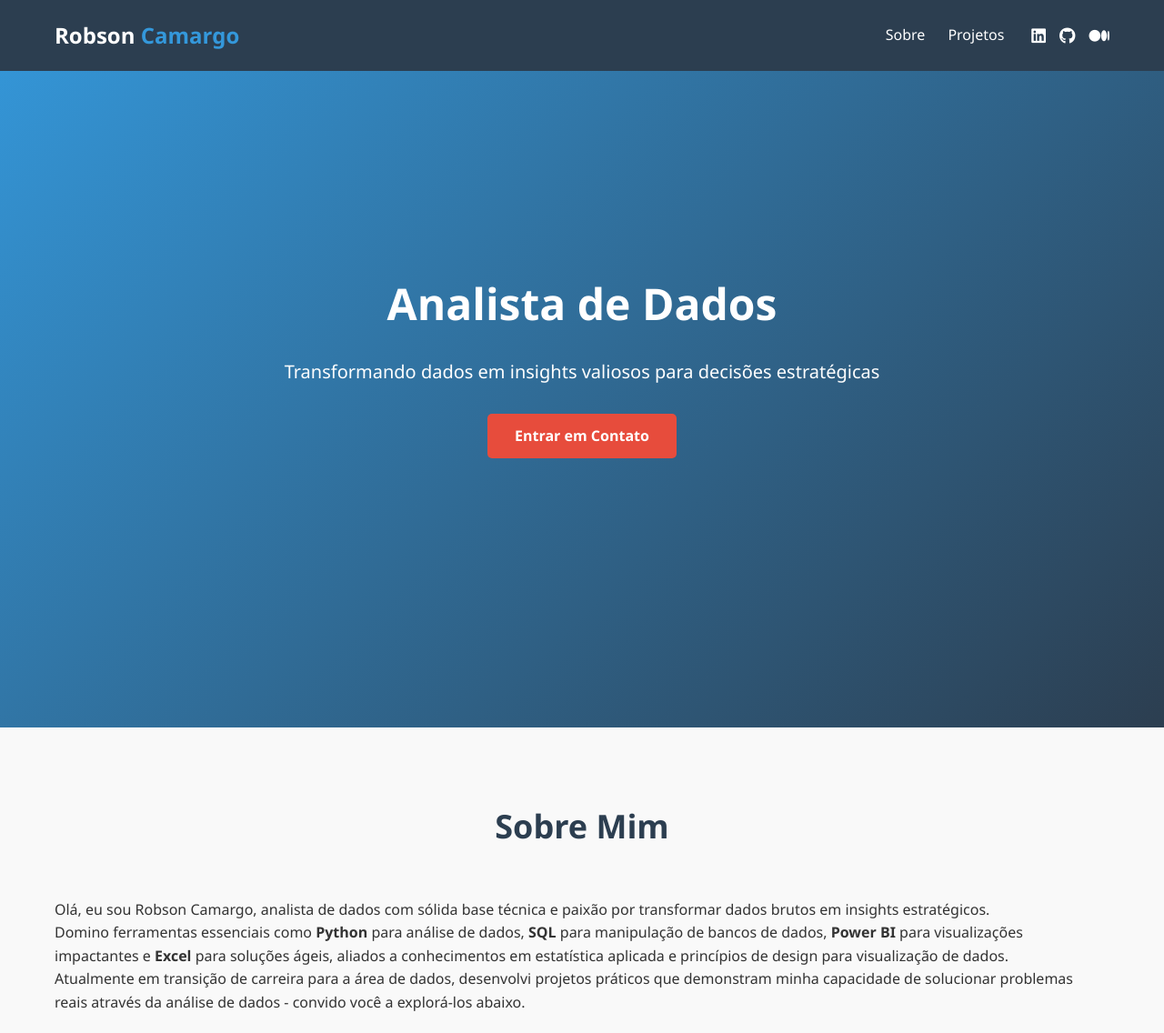
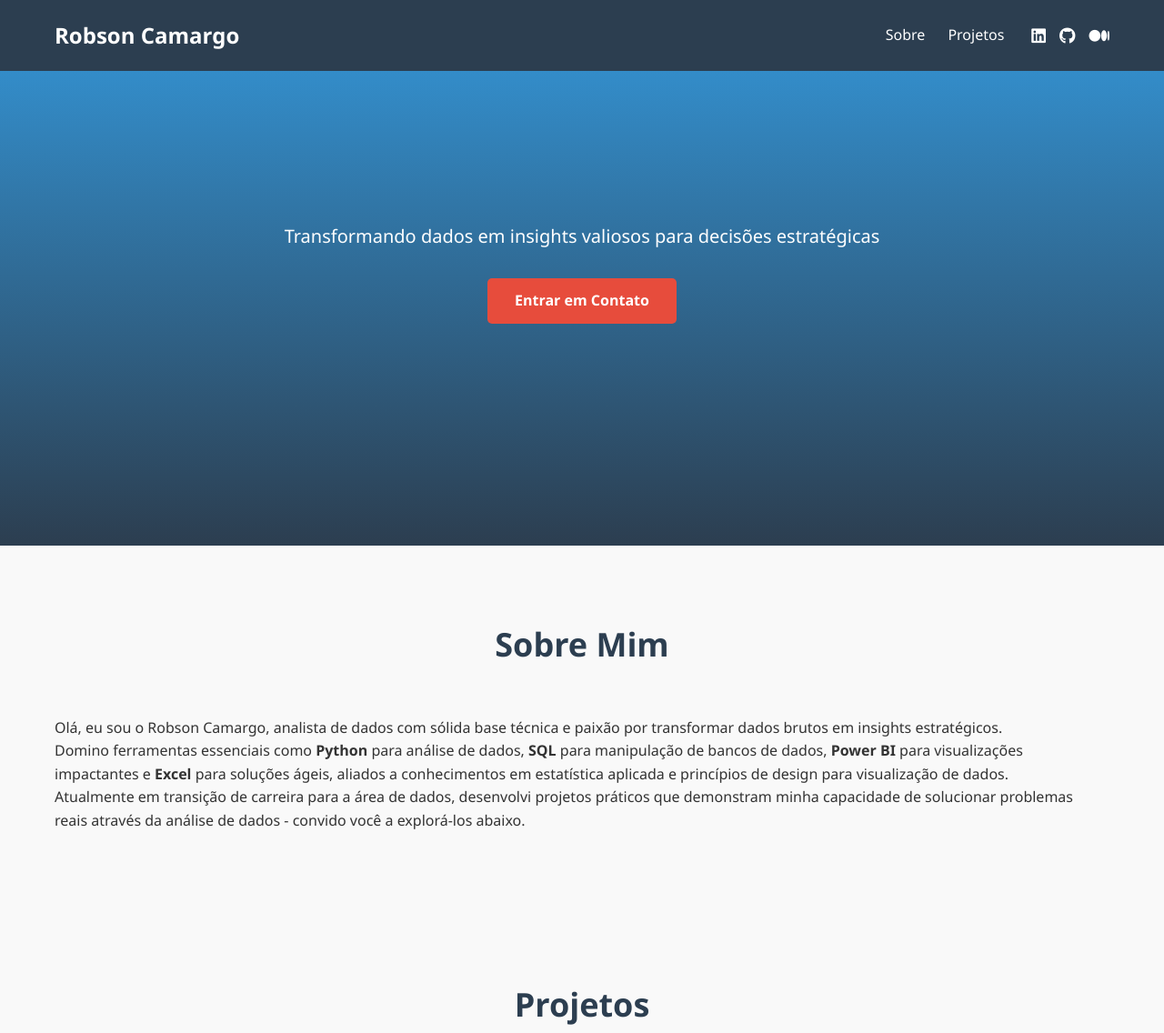
Before and after one commit to Camargo098/home-portifolio, a plain HTML site: page index.html in a window 1280 px wide. Shown: the top 1136 px of the page at 91% size. Drawn offline with Linux system fonts and the light colour scheme.

Commit message:
Ajustes na aparencia da página

```diff
--- a/index.html
+++ b/index.html
@@ -3,7 +3,7 @@
 <head>
     <meta charset="UTF-8">
     <meta name="viewport" content="width=device-width, initial-scale=1.0">
-    <title>Robson Camargo | Analista de Dados</title>
+    <title>Robson Camargo</title>
     <link rel="stylesheet" href="https://cdnjs.cloudflare.com/ajax/libs/font-awesome/6.4.0/css/all.min.css">
     <style>
         * {
@@ -45,11 +45,6 @@
             font-size: 24px;
             font-weight: bold;
         }
-
-        .logo span {
-            color: #3498db;
-        }
-
         .nav-container {
             display: flex;
             align-items: center;
@@ -93,10 +88,10 @@
 
         /* Hero Section */
         .hero {
-            height: 100vh;
+            height: 75vh;
             display: flex;
             align-items: center;
-            background: linear-gradient(135deg, #3498db, #2c3e50);
+            background: linear-gradient(180deg, #3498db, #2c3e50);
             color: white;
             text-align: center;
             padding-top: 80px;
@@ -342,8 +337,6 @@
                     <ul class="nav-links">
                         <li><a href="#sobre">Sobre</a></li>
                         <li><a href="#projetos">Projetos</a></li>
-                       <!-- <li><a href="#habilidades">Habilidades</a></li> -->
-                        <!-- <li><a href="#contato">Contato</a></li> -->
                     </ul>
                     <div class="header-social">
                         <a href="https://www.linkedin.com/in/rcamargo98/" target="_blank" title="LinkedIn">
@@ -365,7 +358,6 @@
     <section class="hero">
         <div class="container">
             <div class="hero-content">
-                <h1>Analista de Dados</h1>
                 <p>Transformando dados em insights valiosos para decisões estratégicas</p>
                 <a href="https://wa.me/5547984336259" class="btn" target="_blank">Entrar em Contato</a>
             </div>
@@ -378,7 +370,7 @@
             <h2 class="section-title">Sobre Mim</h2>
             <div class="about-content">
                 <div class="about-text" style="width: 100%;">
-                <p>Olá, eu sou Robson Camargo, analista de dados com sólida base técnica e paixão por transformar dados brutos em insights estratégicos.</p>
+                <p>Olá, eu sou o Robson Camargo, analista de dados com sólida base técnica e paixão por transformar dados brutos em insights estratégicos.</p>
                 <p>Domino ferramentas essenciais como <b>Python</b> para análise de dados, <b>SQL</b> para manipulação de bancos de dados, <b>Power BI</b> para visualizações impactantes e <b>Excel</b> para soluções ágeis, aliados a conhecimentos em estatística aplicada e princípios de design para visualização de dados.</p>
                 <p>Atualmente em transição de carreira para a área de dados, desenvolvi projetos práticos que demonstram minha capacidade de solucionar problemas reais através da análise de dados - convido você a explorá-los abaixo.</p>
 
```
